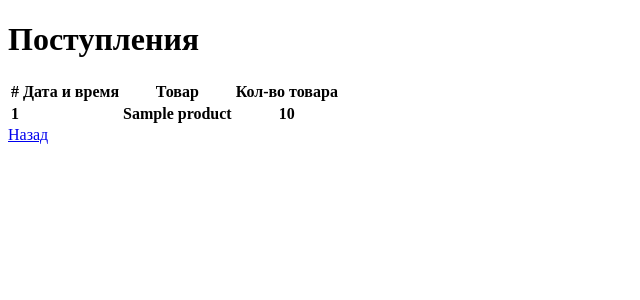
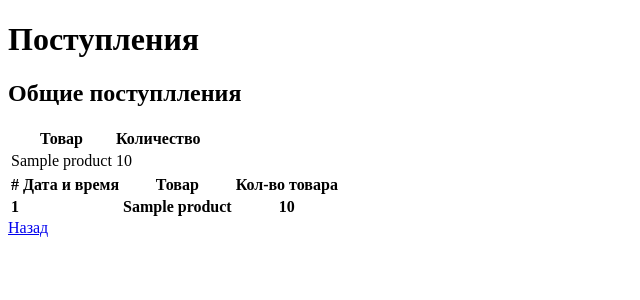
Before and after one commit to WX567/2p, a PHP site: page /receipts/receipts.php in a window 1280 px wide. Shown: the top 300 px of the page, without its empty margins (0-640 px from the left). Run offline with PHP 8.4, Linux system fonts and the light colour scheme; tables that the repository leaves empty or names only in its code hold one stand-in row (values such as "Sample post"); data that the repository does not hold is empty.

Commit message:
Update receipts.php

```diff
--- a/receipts/receipts.php
+++ b/receipts/receipts.php
@@ -1,6 +1,7 @@
 <?php
 $pdo = require $_SERVER['DOCUMENT_ROOT'] . '/db.php';
 $receipts = $pdo->query("SELECT receipts.*, products.name AS name FROM receipts LEFT JOIN products ON receipts.product_id = products.id")->fetchAll(PDO::FETCH_ASSOC);
+$products_count = $pdo->query("SELECT products.name as name, SUM(receipts.quantity) as product_count FROM receipts LEFT JOIN products ON product_id = products.id GROUP BY receipts.product_id")->fetchAll(PDO::FETCH_ASSOC);
 ?>
 <!doctype html>
 <html lang="en">
@@ -13,6 +14,22 @@ $receipts = $pdo->query("SELECT receipts.*, products.name AS name FROM receipts
 </head>
 <body>
 <h1>Поступления</h1>
+
+<h2>Общие поступлления</h2>
+
+<table>
+    <tr>
+        <th>Товар</th>
+        <th>Количество</th>
+    </tr>
+    <?php foreach ($products_count as $product_count): ?>
+    <tr>
+        <td><?= $product_count['name'] ?></td>
+        <td><?= $product_count['product_count'] ?></td>
+    </tr>
+    <?php endforeach; ?>
+</table>
+
 <table>
 <thead>
 <tr>
```
